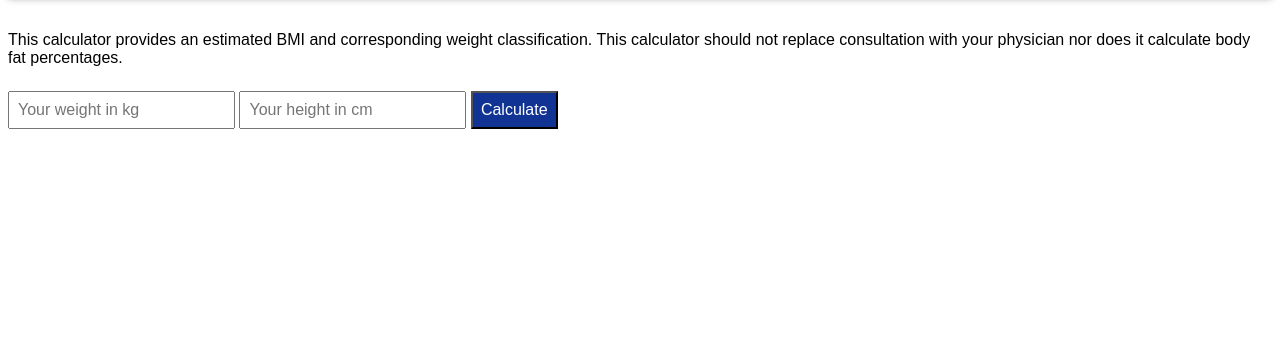
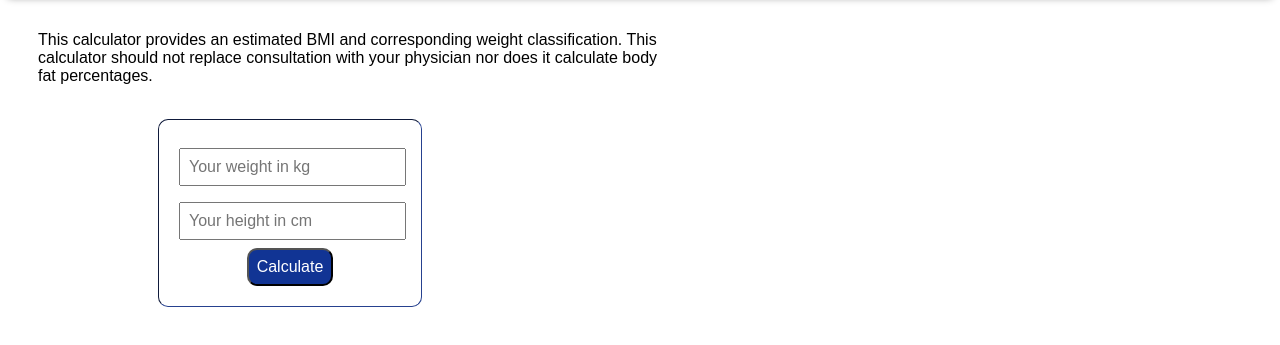
Before and after one commit to kaylawoodbury/bmi_calculator, a website: page index.html in a window 1280 px wide. Shown: the part 125-470 px from the top of the page. Drawn offline with Linux system fonts and the light colour scheme.

Commit message:
adding more css styling

```diff
--- a/index.html
+++ b/index.html
@@ -12,11 +12,14 @@
     <h2>Metric Version</h2>
     <br>
     <p>This calculator provides an estimated BMI and corresponding weight classification. This calculator should not replace consultation with your physician nor does it calculate body fat percentages.</p>
+    <br>
+    <br>
     <div id = "calculator">
-        <input type="text" id="weight" placeholder="Your weight in kg">
-        <input type="text" id="height" placeholder="Your height in cm">
+        <input type="text" id="weight" placeholder="Your weight in kg"> <br>
+        <input type="text" id="height" placeholder="Your height in cm"> <br>
         <button onclick="calculateBMI()" id="Calculate">Calculate</button>
         <div id="results"></div>
+
     </div>
     <script src="./src/assets/js/bmiCalculator.js"></script>
     <script src="./src/assets/js/bmiUI.js"></script>
--- a/src/assets/css/style.css
+++ b/src/assets/css/style.css
@@ -1,5 +1,6 @@
 body {
     font-family: Arial, Helvetica, sans-serif;
+
 }
 
 input[type="text"] {
@@ -14,6 +15,7 @@ button {
     color: white;
     padding: 8px 8px;
     font-size: 16px;
+    border-radius: 10px;
 }
 
 
@@ -36,3 +38,30 @@ h2 {
     padding-bottom: 5px;
 
 }
+
+p {
+    text-align: left;
+    display: inline-block;
+    margin-right: 600px;
+    margin-left: 30px;
+}
+
+#calculator {
+    border-style: inset;
+    border-color:#26418f;
+    border-width: thin;
+    border-radius: 10px;
+    padding: 20px 20px;
+    margin-left: 150px;
+    margin-right: 850px;
+    justify-content: center;
+    text-align: center;
+    vertical-align: middle;
+
+}
+
+img {
+    float: right;
+     width: 40%;
+     height: auto;
+}
```
Also changed, not shown: src/assets/css/1140-bmi-weight-height-aarp.imgcache.rev0176eaffac76c3f9e1451e11734f94c5.jpg (added), 4 other files.
